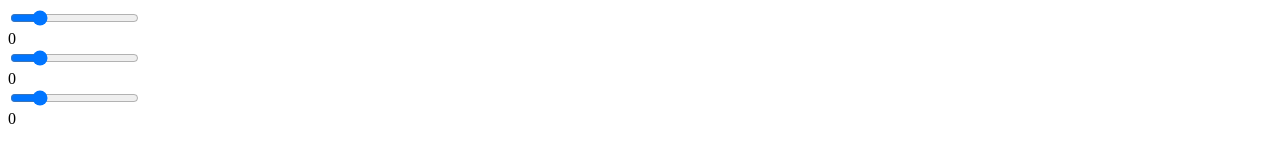
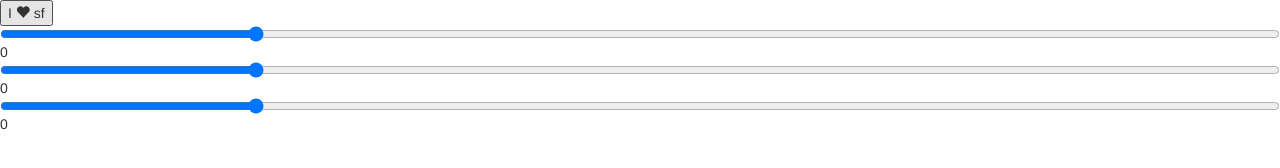
Before and after one commit to PJC-1/new_react_app, a React app: page / in a window 1280 px wide. Built offline with nearby package versions, Linux system fonts and the light colour scheme.

Commit message:
added bootstrap jquery and utilized this.props.children

```diff
--- a/App.js
+++ b/App.js
@@ -2,7 +2,7 @@
 import ReactDOM from 'react-dom';
 class App extends React.Component {
   constructor(){
-    //super provides the context for 'this' within our component
+
     super();
 
     this.state = {
@@ -10,14 +10,10 @@
       green: 0,
       blue: 0
     }
-    //you can cache here, so that you don't have to write out bind(this) later on.
+
     this.update = this.update.bind(this)
   }
 
-
-  //we had to import ReactDOM to use findDOMNode, by finding this.refs.red and
-  //getting it's value with .value
-  //
   update(e){
 
     this.setState({
@@ -27,10 +23,11 @@
     })
   }
 
-  //this is going to updating the this.state.red...green...blue
   render(){
     return (
       <div>
+        <Button> I <Heart/> sf </Button>
+        <br />
         <Slider ref="red" update={this.update} />
         {this.state.red}
         <br />
@@ -45,12 +42,12 @@
   }
 }
 
-//because refs wont work with stateless function components, we have to create
-//a class component with the input and the event handler.
-//since we are wrapping a div around the input, we need to add a ref to input or
-//else the "this" will be reffering to the div.
-//Thats why the argument in the findDOMNode is this.refs.red.refs.inp because
-//you need to refference this.refs refs, which are refs.inp
+class Button extends React.Component {
+  render(){
+    return <button>{this.props.children}</button>
+  }
+}
+
 class Slider extends React.Component {
   render(){
     return (
@@ -61,16 +58,7 @@
   }
 }
 
-// //we are creating another component, a stateless component that takes props and returns
-// //the input field and h1
-// //the child component should only take props.
-// const Widget = (props) => {
-//   return (
-//     <div>
-//       <input type="text" onChange={props.update} />
-//       <h1>{props.txt}</h1>
-//     </div>
-//   );
-// }
+const Heart = () => <span className="glyphicon glyphicon-heart"></span>
+
 
 export default App
--- a/index.html
+++ b/index.html
@@ -3,6 +3,12 @@
   <head>
     <meta charset="utf-8">
     <title>Setup</title>
+    <link href="https://maxcdn.bootstrapcdn.com/bootstrap/3.3.7/css/bootstrap.min.css" rel="stylesheet" integrity="sha384-BVYiiSIFeK1dGmJRAkycuHAHRg32OmUcww7on3RYdg4Va+PmSTsz/K68vbdEjh4u" crossorigin="anonymous">
+    <!-- First include jquery js -->
+    <script src="https://code.jquery.com/jquery-3.1.1.min.js" integrity="sha256-hVVnYaiADRTO2PzUGmuLJr8BLUSjGIZsDYGmIJLv2b8=" crossorigin="anonymous"></script>
+
+    <!-- Then include bootstrap js -->
+    <script src="https://maxcdn.bootstrapcdn.com/bootstrap/3.3.7/js/bootstrap.min.js" integrity="sha384-Tc5IQib027qvyjSMfHjOMaLkfuWVxZxUPnCJA7l2mCWNIpG9mGCD8wGNIcPD7Txa" crossorigin="anonymous"></script>
   </head>
   <body>
     <div id="app"></div>
```
